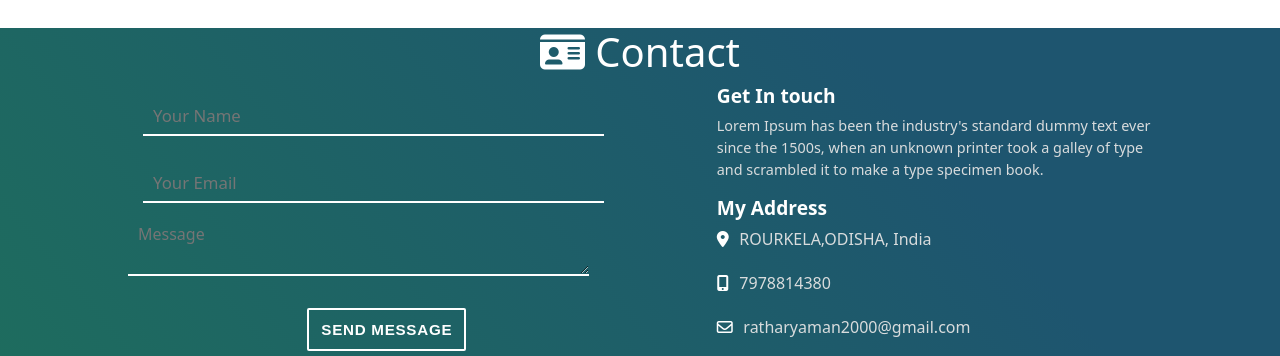
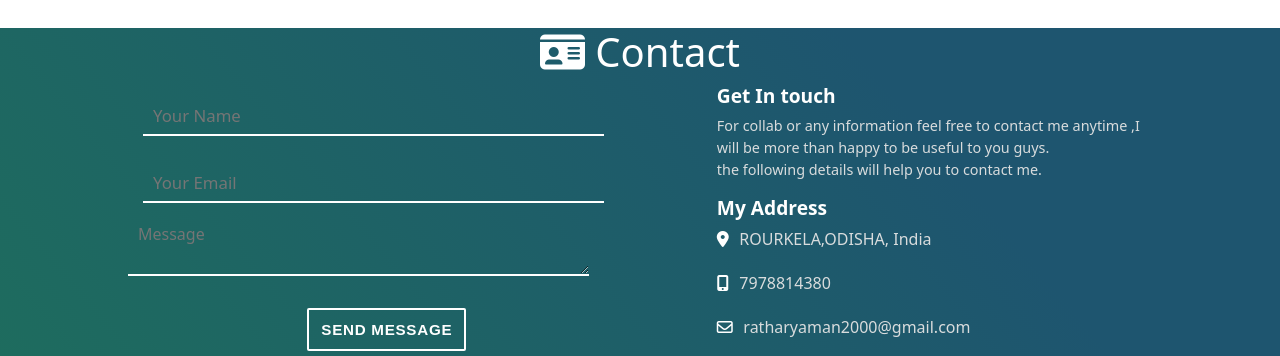
Before and after one commit to Aryaman2001prog/.github.io, a plain HTML site: page index.html in a window 1280 px wide. Shown: the part 3973-4329 px from the top of the page. Drawn offline with nearby package versions, Linux system fonts and the light colour scheme.

Commit message:
Update index.html

```diff
--- a/index.html
+++ b/index.html
@@ -316,8 +316,8 @@
                 <div id="my-details-container">
 
                     <h3> Get In touch </h3>
-                    <p> Lorem Ipsum has been the industry's standard dummy text ever since the 1500s, when an unknown printer took a
-                        galley of type and scrambled it to make a type specimen book. </p>
+                    <p> For collab or any information feel free to contact me anytime ,I will be more than happy to be useful to you guys.<br>
+                                              the following details will help you to contact me.</p>
 
                     <h3> My Address </h3>
                     <div class="my-details-info-container">
```
